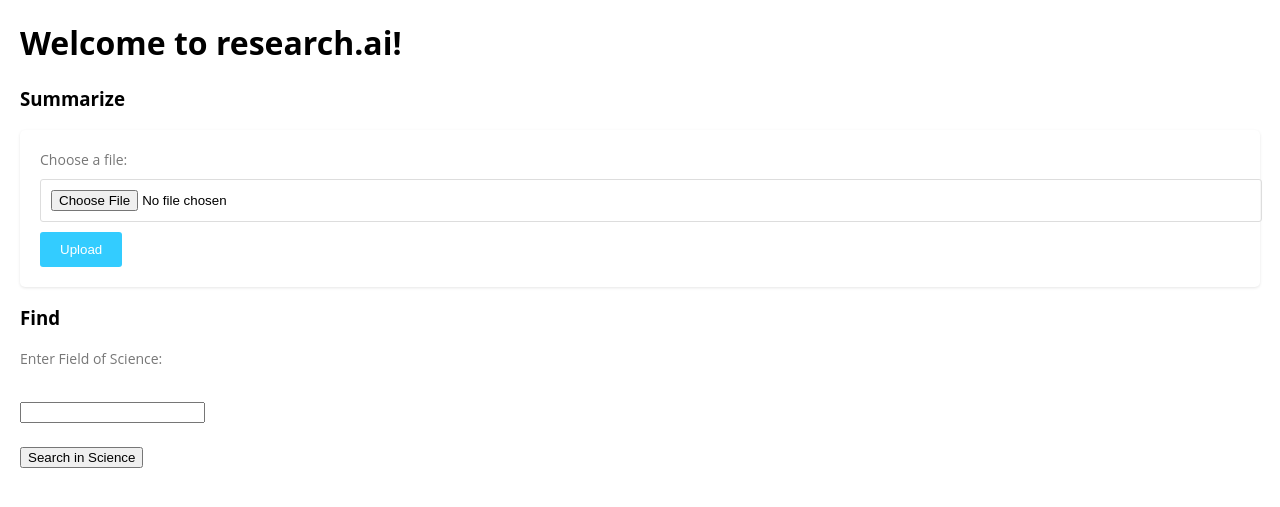
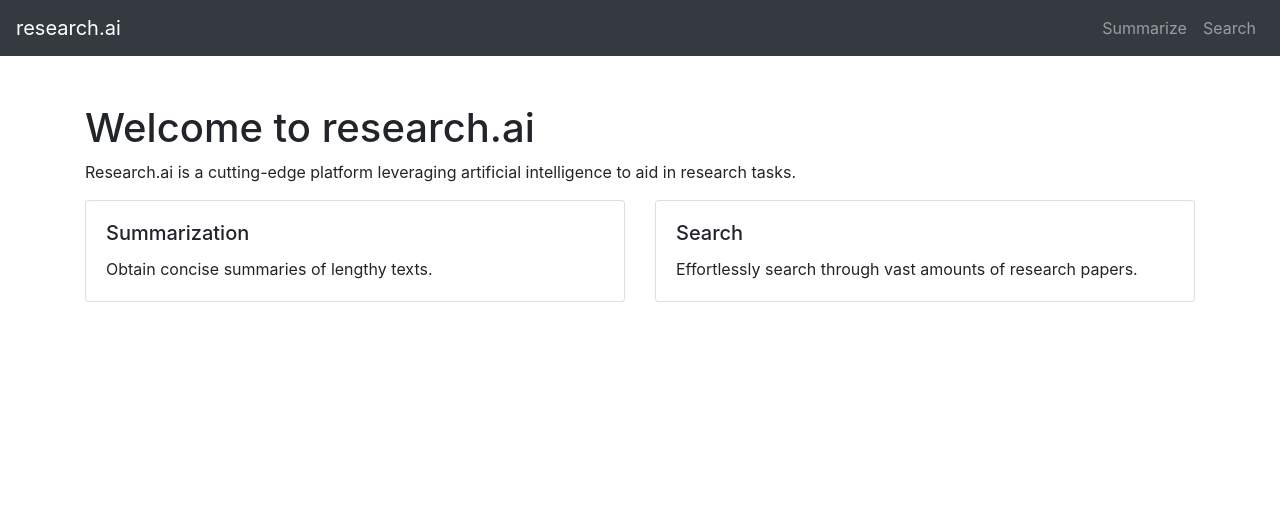
Before and after one commit to PTU-AI-CLUB/research-opt, a Flask app: page / in a window 1280 px wide. Shown: the top 507 px of the page. Run offline with Flask 3, Linux system fonts and the light colour scheme; some libraries are stand-ins or nearby versions.

Commit message:
prettify website

```diff
--- a/website/static/style.css
+++ b/website/static/style.css
@@ -1,40 +1,11 @@
-body {
-    font-family: "Open Sans", sans-serif;
-    margin: 20px;
-  }
+.card-link {
+    text-decoration: none;
+    color: inherit;
+    cursor: pointer;
+    transition: background-color 0.3s ease; /* Adding a smooth transition effect */
+}
 
-  .card {
-    background-color: white;
-    padding: 20px;
-    border-radius: 5px;
-    box-shadow: 0 1px 3px rgba(0, 0, 0, 0.1);
-  }
-
-  label {
-    display: block;
-    margin-bottom: 10px;
-    font-size: 14px;
-    color: #777;
-  }
-
-  input[type="file"] {
-    display: block;
-    width: 100%;
-    padding: 10px;
-    border: 1px solid #ddd;
-    border-radius: 3px;
-  }
-
-  button {
-    background-color: #33ccff;
-    color: white;
-    padding: 10px 20px;
-    border: none;
-    border-radius: 3px;
-    cursor: pointer;
-    margin-top: 10px;
-  }
-
-  button:hover {
-    background-color: #1faacc;
-  }
+.card-link:hover {
+    background-color: #f0f0f0; /* Change the background color on hover */
+    transition: background-color 0.3s ease; /* Smooth transition on hover */
+}
--- a/website/templates/base.html
+++ b/website/templates/base.html
@@ -1,46 +1,44 @@
 <!DOCTYPE html>
-<html>
-    <head>
-        <meta charset="utf-8" />
-        <meta name="viewport" content="width=device-width, initial-scale=1" />
-        <link rel="stylesheet" href="{{ url_for('static', filename='style.css') }}">
-        <title>{% block title %} research.ai {% endblock %}</title>
-    </head>
-    <body>
-        <h1>Welcome to research.ai!</h1>
-        <h3>Summarize</h3>
-        <form action="/summarize" method="post" enctype="multipart/form-data">
-            <div class="card">
-                <label for="file">Choose a file:</label>
-                <input type="file" id="file" name="pdf_file" required>
-                <button type="submit">Upload</button>
-              </div>
-        </form>
-        <h3>Find</h3>
-        <form action="/search_papers_related_to_field" method="post">
-            <label for="field_of_science">Enter Field of Science:</label><br>
-            <input type="text" id="field_of_science" name="field_of_science"><br><br>
-            <input type="submit" value="Search in Science">
-        </form>
+<html lang="en">
 
-        <div id="search_results">
-            <!-- Display search results here -->
-            {% if search_results %}
-                <h2>Search Results</h2>
-                <ul>
-                    {% for result in search_results %}
-                        <li>
-                            <strong>Title: </strong> {{ result.title }} <br>
-                            <strong>Authors: </strong>
-                            {% for author in result.authors[:-1] %}
-                                {{author.name + ", " }}
-                            {% endfor %}
-                            {{ result.authors[-1] }} <br>
-                            <strong>Abstract: </strong> {{ result.summary[:100] + "..." }} <br>
-                        </li><br><br>
-                    {% endfor %}
-                </ul>
-            {% endif %}
+<head>
+    <meta charset="UTF-8">
+    <meta name="viewport" content="width=device-width, initial-scale=1.0">
+    <title>research.ai</title>
+    <link rel="stylesheet" href="https://stackpath.bootstrapcdn.com/bootstrap/4.5.2/css/bootstrap.min.css">
+    <link rel="stylesheet" href="{{ url_for('static', filename='style.css') }}">
+    <!-- You might need to adjust the Bootstrap version or use a local copy -->
+    <style>
+        /* Add your custom styles here */
+        .navbar-custom {
+            background-color: black;
+            color: white;
+        }
+    </style>
+</head>
+
+<body>
+    <nav class="navbar navbar-expand-lg navbar-dark bg-dark navbar-custom">
+        <a class="navbar-brand" href="#">research.ai</a>
+        <div class="collapse navbar-collapse" id="navbarSupportedContent">
+            <ul class="navbar-nav ml-auto">
+                <li class="nav-item">
+                    <a class="nav-link" href="{{ url_for('views.summarize_page') }}">Summarize</a>
+                </li>
+                <li class="nav-item">
+                    <a class="nav-link" href="{{ url_for('views.search_page') }}">Search</a>
+                </li>
+            </ul>
         </div>
-    </body>
+    </nav>
+    <div class="container mt-5">
+        {% block content %}{% endblock %}
+    </div>
+
+    <script src="https://code.jquery.com/jquery-3.5.1.slim.min.js"></script>
+    <script src="https://cdn.jsdelivr.net/npm/@popperjs/core@2.11.6/dist/umd/popper.min.js"></script>
+    <script src="https://stackpath.bootstrapcdn.com/bootstrap/4.5.2/js/bootstrap.min.js"></script>
+    <!-- You might need to adjust the Bootstrap version or use a local copy -->
+</body>
+
 </html>
--- /dev/null
+++ b/website/templates/index.html
@@ -0,0 +1,32 @@
+{% extends 'base.html' %}
+
+{% block content %}
+<h1>Welcome to research.ai</h1>
+<p>Research.ai is a cutting-edge platform leveraging artificial intelligence to aid in research tasks.</p>
+<div class="row">
+    <div class="col-md-6">
+        <a href="{{ url_for('views.summarize_page') }}" class="card-link">
+            <div class="card mb-3">
+                <div class="card-body">
+                    <h5 class="card-title">Summarization</h5>
+                    <p class="card-text">
+                        Obtain concise summaries of lengthy texts.
+                    </p>
+                </div>
+            </div>
+        </a>
+    </div>
+    <div class="col-md-6">
+        <a href="{{ url_for('views.search_page') }}" class="card-link">
+            <div class="card mb-3">
+                <div class="card-body">
+                    <h5 class="card-title">Search</h5>
+                    <p class="card-text">
+                        Effortlessly search through vast amounts of research papers.
+                    </p>
+                </div>
+            </div>
+        </a>
+    </div>
+</div>
+{% endblock %}
--- /dev/null
+++ b/website/templates/search.html
@@ -0,0 +1,4 @@
+{% extends 'base.html' %}
+{% block content %}
+<h2>Welcome to Search</h2>
+{% endblock %}
--- a/website/views.py
+++ b/website/views.py
@@ -1,4 +1,4 @@
-from flask import Blueprint, render_template, request, send_file
+from flask import Blueprint, render_template, request, send_file, send_from_directory
 from flask import redirect, url_for
 from utils import DocumentSummarizer, PdfDoc, search_papers_with_field
 import io
@@ -7,9 +7,17 @@ import os
 views = Blueprint("views", __name__)
 
 UPLOAD_FOLDER = os.path.join(os.path.dirname(__file__), 'uploads')  # Define the uploads folder
+ALLOWED_EXTENSIONS = {"pdf"}
+
 
 if not os.path.exists(UPLOAD_FOLDER):
     os.makedirs(UPLOAD_FOLDER)
+
+def allowed_file(file_name: str):
+    for ext in ALLOWED_EXTENSIONS:
+        if file_name.endswith(ext):
+            return True
+    return False
 
 def summarize_utility(pdf_path):
     ds = DocumentSummarizer(pdf_path)
@@ -23,41 +31,49 @@ def summarize_utility(pdf_path):
 
 @views.route("/")
 def home():
-    return render_template("base.html")
+    return render_template("index.html")
 
-@views.route("/summarize", methods=["POST"])
+@views.route("/summarize_page", methods=["GET", "POST"])
+def summarize_page():
+    return render_template("summarize.html")
+@views.route("/search_page")
+def search_page():
+    return render_template("search.html")
+
+@views.route("/summarize", methods=["GET", "POST"])
 def summarize():
     if "pdf_file" not in request.files:
-        return "<h1>No file part</h1>"
+        return redirect(request.url)
 
     pdf = request.files["pdf_file"]
 
     if pdf.filename == '':
-        return "No selected file"
+        return redirect(request.url)
 
-    pdf_path = os.path.join(UPLOAD_FOLDER, pdf.filename)
-    pdf.save(pdf_path)
-    summarized_pdf = summarize_utility(pdf_path)
-    summarized_pdf_path = os.path.join(UPLOAD_FOLDER, f"summarized_{pdf.filename.split('.')[0]}.pdf")
-    summarized_pdf.output(summarized_pdf_path)
-    print(pdf.filename, pdf_path)
+    if pdf and allowed_file(pdf.filename):
 
-    view_link = url_for('views.view_pdf', filename=f"summarized_{pdf.filename.split('.')[0]}.pdf")
-    link_html = f'<a href="{view_link}" target="_blank">View Summarized PDF</a>'
 
-    return f"Summarization completed! {link_html}"
+        pdf_path = os.path.join(UPLOAD_FOLDER, pdf.filename)
+        pdf.save(pdf_path)
+        summarized_pdf = summarize_utility(pdf_path)
+        summarized_pdf_path = os.path.join(UPLOAD_FOLDER, f"summarized_{pdf.filename.split('.')[0]}.pdf")
+        summarized_pdf.output(summarized_pdf_path)
+        summarized_pdf_path = url_for("views.uploaded_file", filename=f"summarized_{pdf.filename.split('.')[0]}.pdf")
+        return render_template("summarize.html", summarized_pdf=summarized_pdf_path)
 
+    return redirect(request.url)
 
 @views.route("/view-pdf/<filename>")
 def view_pdf(filename):
-    print(filename)
     path = os.path.join(UPLOAD_FOLDER, filename)
     return send_file(path, mimetype="application/pdf")
 
+@views.route('/uploads/<filename>')
+def uploaded_file(filename):
+    return send_from_directory(UPLOAD_FOLDER, filename)
 
 @views.route("/search_papers_related_to_field", methods=["POST"])
 def search_papers_related_to_field():
-
     field_of_science = request.form["field_of_science"]
     search_results = search_papers_with_field(field=field_of_science)
     return render_template("base.html", search_results=search_results)
```
Also changed, not shown: utils.py (+0 -12 lines), website/templates/index_test.html (added, +46 -0 lines), website/templates/summarize.html (added, +30 -0 lines), 1 other file.
